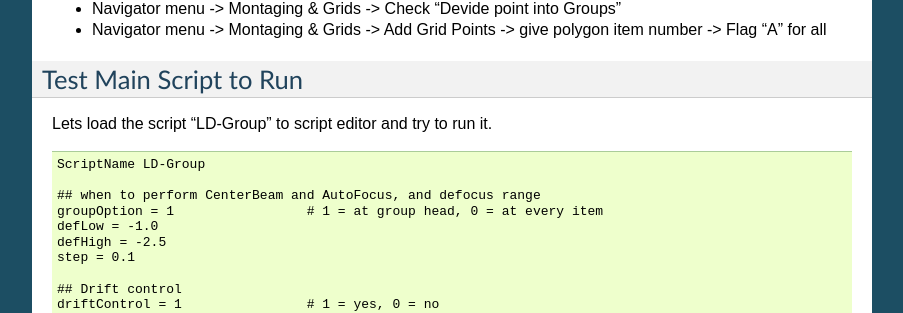
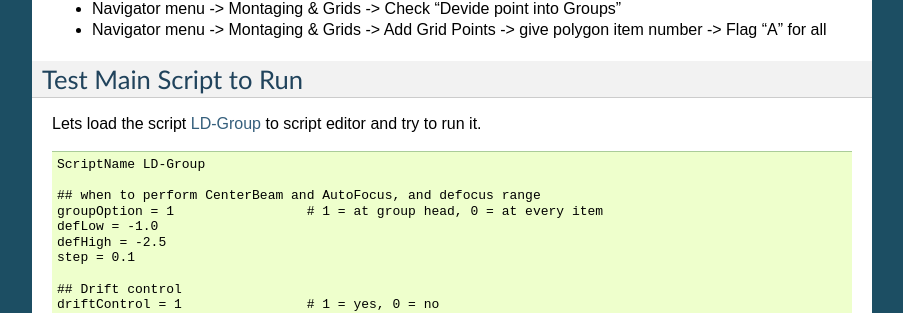
Before and after one commit to xuchen66/sphinx-emdocs, a Sphinx documentation site: the page built from source/singleparticle_serialem.rst, in a window 1280 px wide and 900 px high, scrolled down 2080 px. Shown: the part 145-458 px from the top of the window, without its empty margins (198-1101 px from the left). Built offline with Sphinx 7.4.7, drawn with Linux system fonts in a browser that asks for light colours; pages that are not in the unit, such as notebooks, are missing from menus; part of the change alters nothing that is shown.

```diff
--- a/source/singleparticle_serialem.rst
+++ b/source/singleparticle_serialem.rst
@@ -121,7 +121,7 @@ For each of the MMM map, do the following steps to add group points.
 Test Main Script to Run
 -----------------------
 
-Lets load the script "LD-Group" to script editor and try to run it.
+Lets load the script `LD-Group <LD-Group.txt>`__ to script editor and try to run it.
 
 .. literalinclude:: LD-Group.txt
 
```
